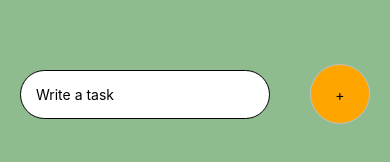
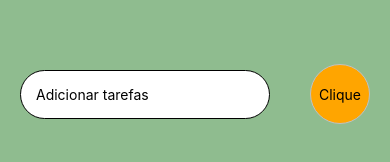
Before and after one commit to Dadapinheiro/React-native, a React Native app: screen / in a window 390 px wide. Shown: the part 660-822 px from the top of the page. Built offline with nearby package versions, Linux system fonts and the light colour scheme.

Commit message:
Edição do botão

```diff
--- a/App.js
+++ b/App.js
@@ -69,13 +69,13 @@ export default function App() {
       >
         <TextInput
           style={styles.input}
-          placeholder={"Write a task"}
+          placeholder={"Adicionar tarefas"}
           value={task}
           onChangeText={(text) => setTask(text)}
         />
         <TouchableOpacity onPress={() => handleAddTask()}>
           <View style={styles.addWrapper}>
-            <Text style={styles.addText}>+</Text>
+            <Text style={styles.addText}>Clique</Text>
           </View>
         </TouchableOpacity>
       </KeyboardAvoidingView>
```
